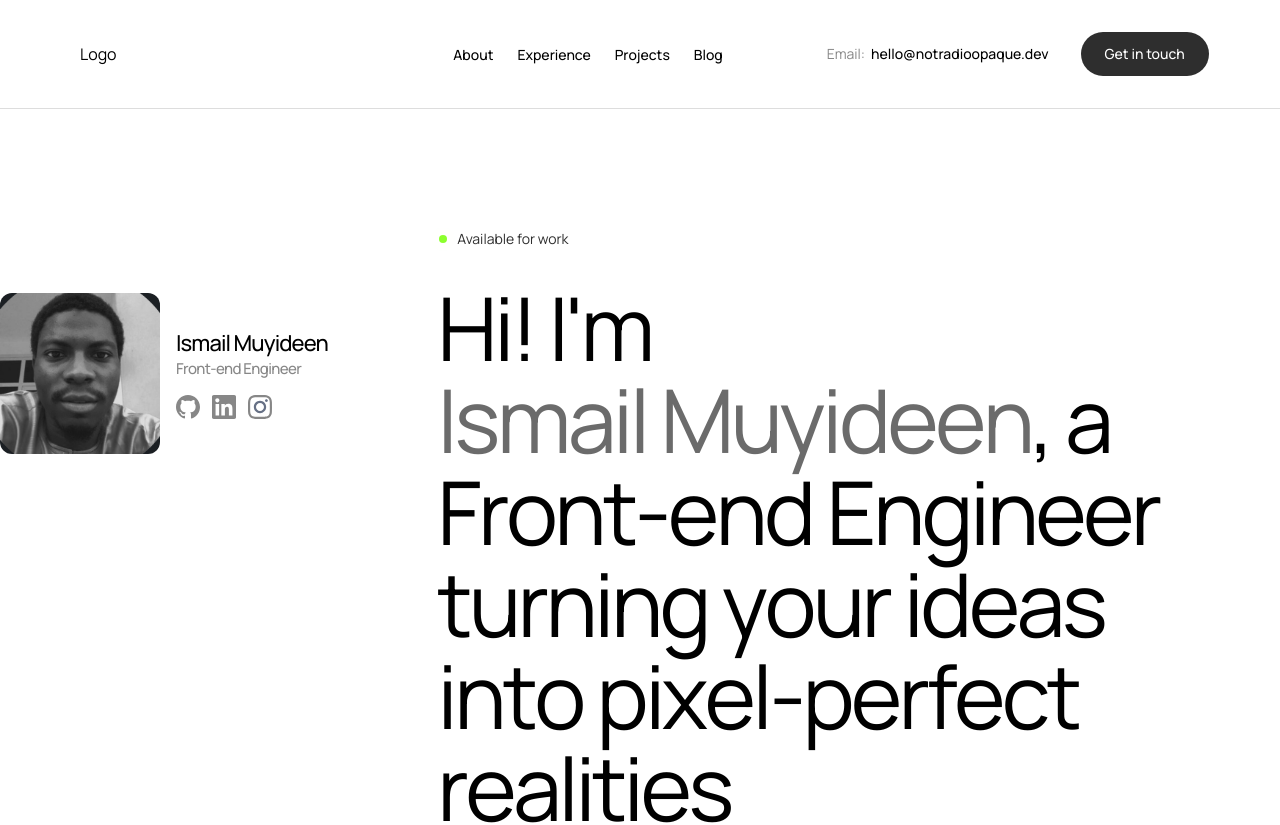
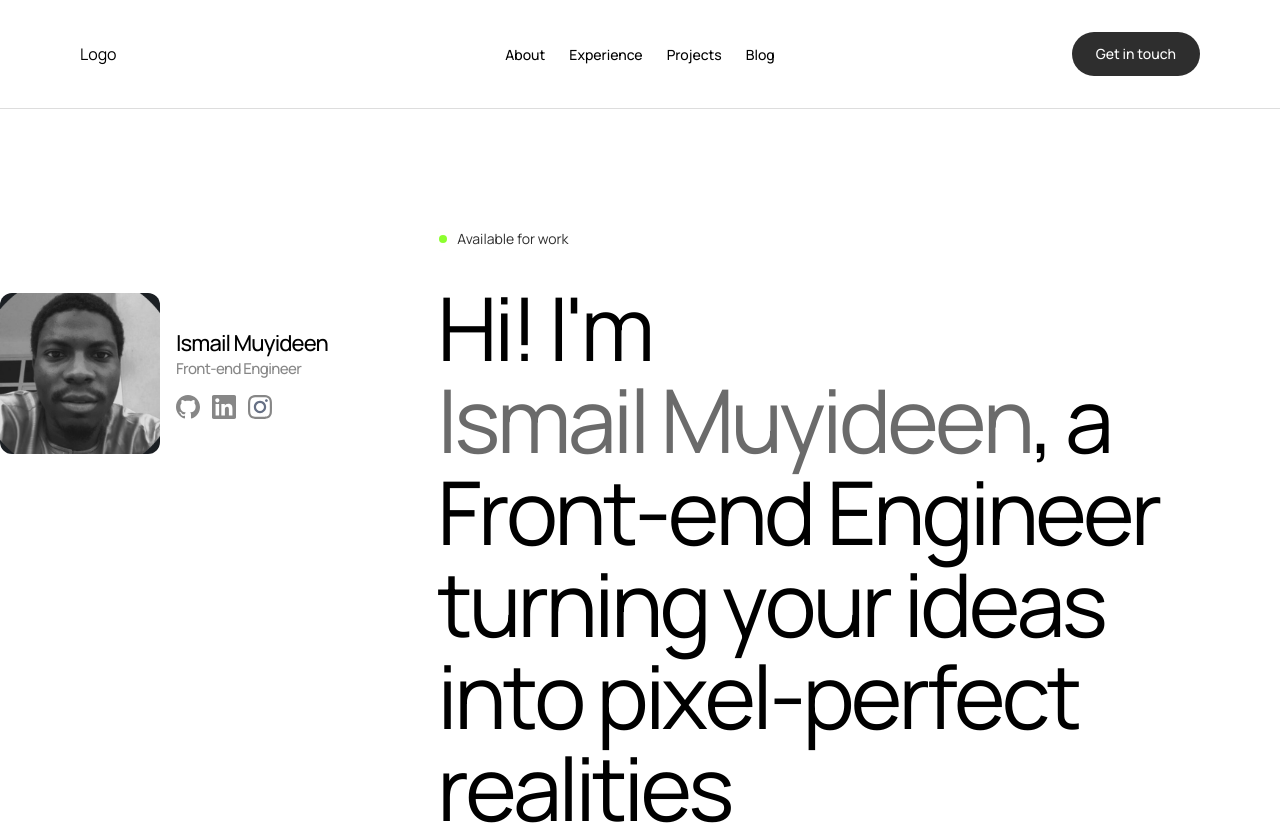
Before and after one commit to notRadioOpaque/heyismail.xyz, a SvelteKit app: page / in a window 1280 px wide. Shown: the top 825 px of the page. Built offline with nearby package versions, Linux system fonts and the light colour scheme.

Commit message:
:rocket: removed email on header

```diff
--- a/src/routes/Header.svelte
+++ b/src/routes/Header.svelte
@@ -32,7 +32,7 @@
 	>
 		<div class="w-1/3">Logo</div>
 
-		<nav class="hidden w-1/3 gap-6 lg:flex">
+		<nav class="hidden w-1/3 items-center justify-center gap-6 lg:flex">
 			{#each NAV_LINKS as navLink}
 				<div class="relative">
 					<a
@@ -48,14 +48,6 @@
 		</nav>
 
 		<div class="hidden w-max items-center justify-between gap-8 lg:flex lg:w-1/3">
-			<div class="items-center gap-1.5 lg:hidden xl:flex">
-				<p class="text-subtext-text text-sm">Email:</p>
-
-				<a href="/" class="hover:text-subtext-text text-sm font-medium transition-colors"
-					>hello@notradioopaque.dev</a
-				>
-			</div>
-
 			<div class="ml-auto min-w-[120px] flex-shrink-0">
 				<Button label="Get in touch" action={() => {}} />
 			</div>
```
